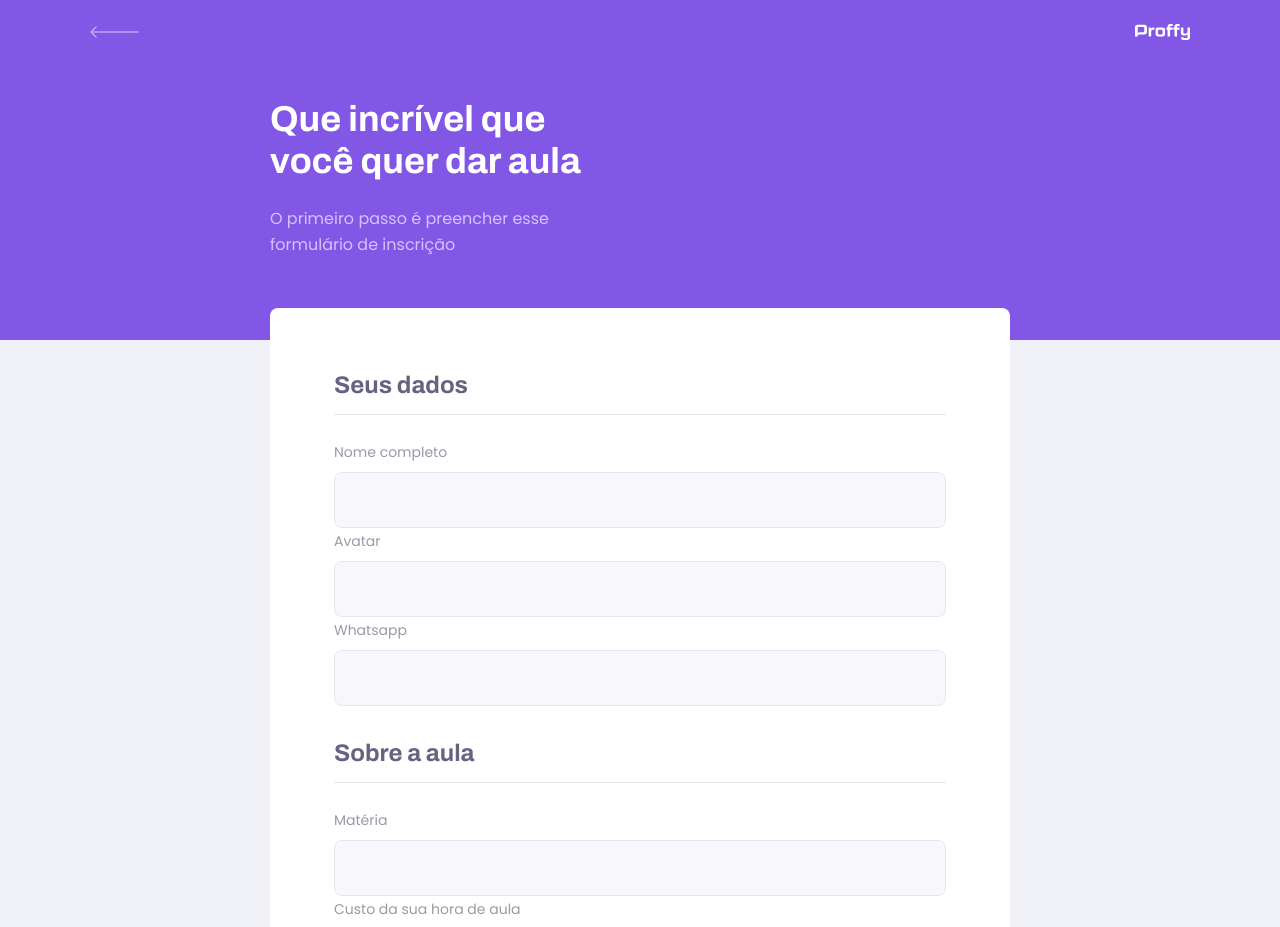
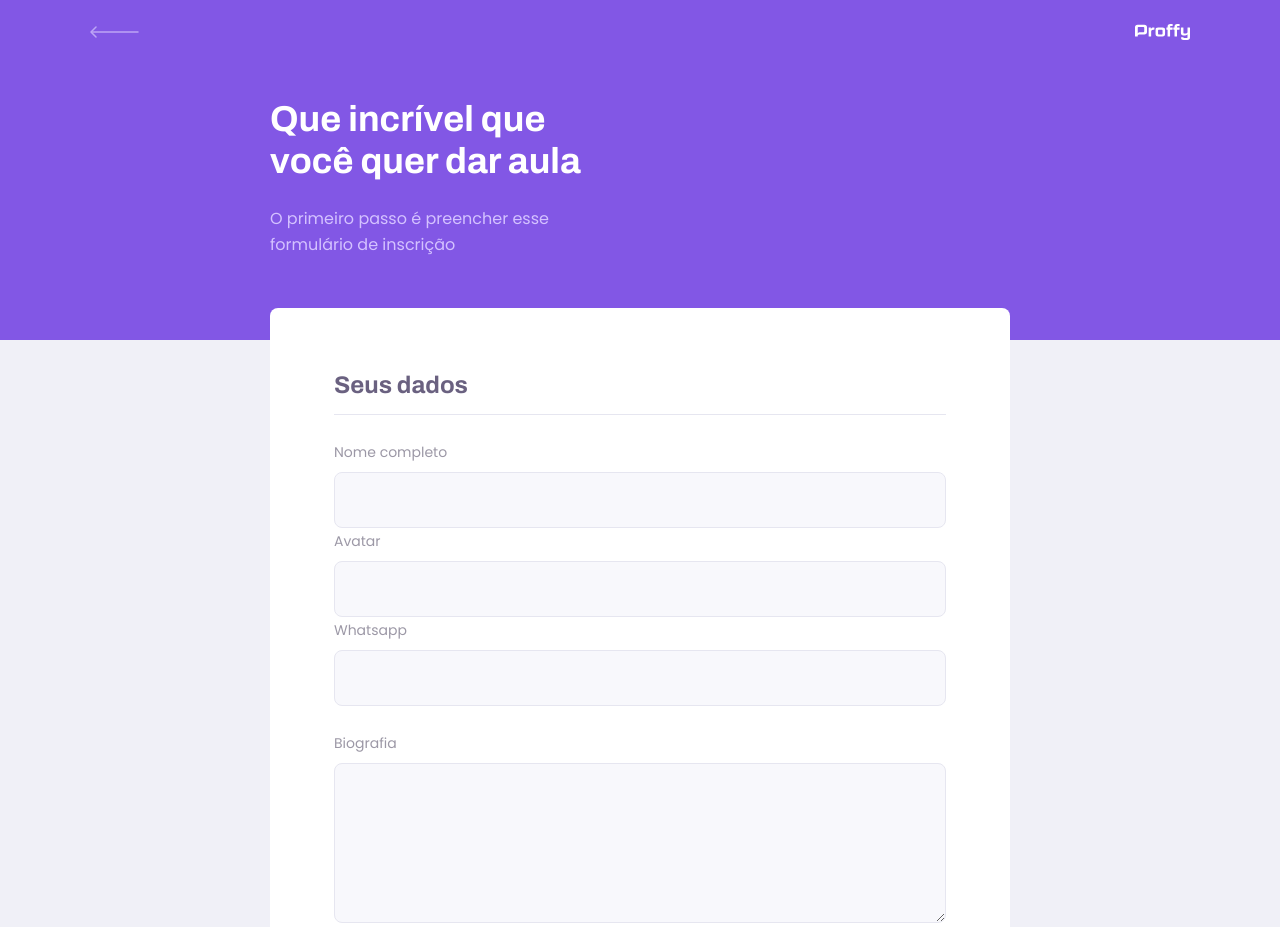
Before and after one commit to emanuel71jo/next-level-week-02-proffy, a React (Create React App) app in the folder web/: page /give-classes in a window 1280 px wide. Shown: the top 927 px of the page. Built offline with nearby package versions, Linux system fonts and the light colour scheme.

Commit message:
Adicionado o campo de bio ao TeacherForm

```diff
--- a/web/src/pages/TeacherForm/index.tsx
+++ b/web/src/pages/TeacherForm/index.tsx
@@ -6,6 +6,7 @@
 import warningIcon from "../../assets/images/icons/warning.svg";
 
 import "./styles.css";
+import Textarea from "../../components/Textarea";
 
 const TeacherForm: React.FC = () => {
   return (
@@ -22,6 +23,7 @@
           <Input label="Nome completo" name="name" type="text" />
           <Input label="Avatar" name="avatar" type="text" />
           <Input label="Whatsapp" name="whatsapp" type="text" />
+          <Textarea label="Biografia" name="bio" />
         </fieldset>
         <fieldset>
           <legend>Sobre a aula</legend>
--- a/web/src/pages/TeacherForm/styles.css
+++ b/web/src/pages/TeacherForm/styles.css
@@ -28,6 +28,10 @@
 
 #page-teacher-form main fieldset + fieldset {
   margin-top: 3.4rem;
+}
+
+#page-teacher-form main fieldset .input-block + .textarea-block {
+  margin-top: 2.4rem;
 }
 
 #page-teacher-form main fieldset legend {
```
